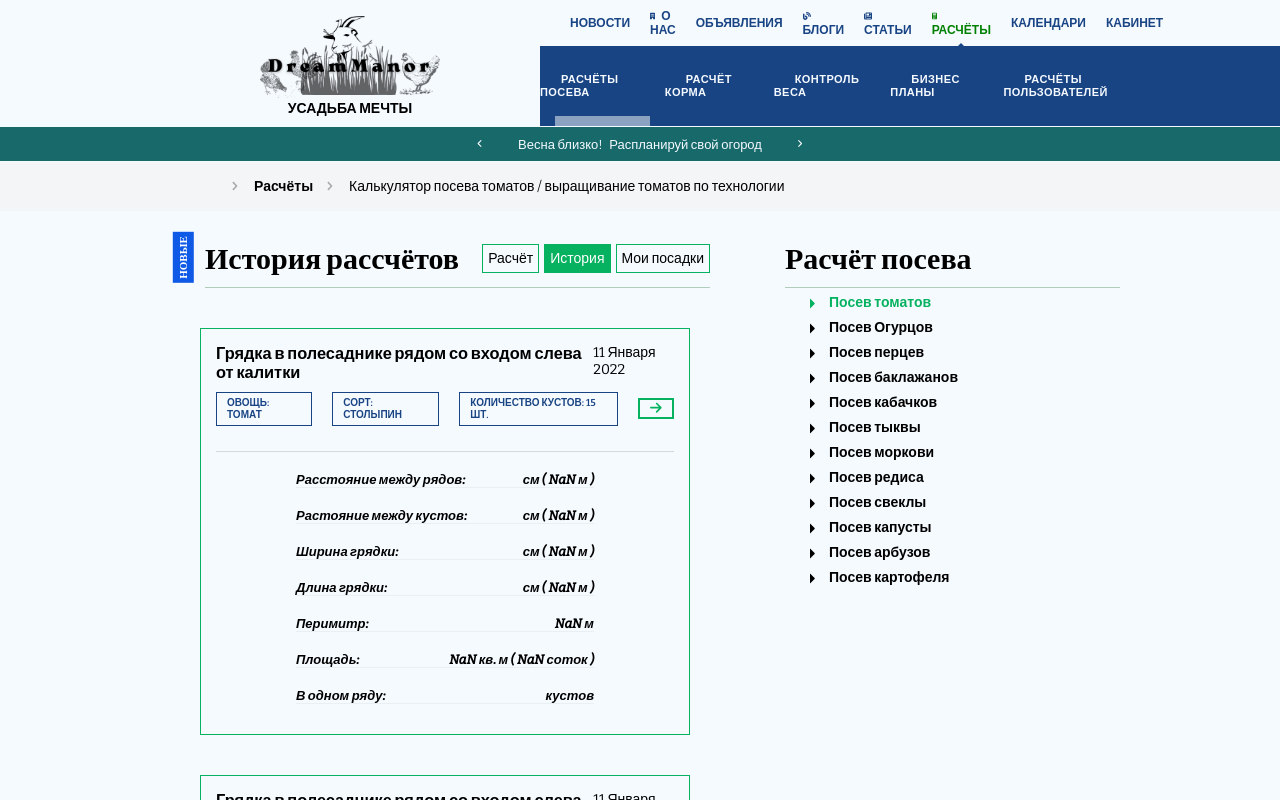
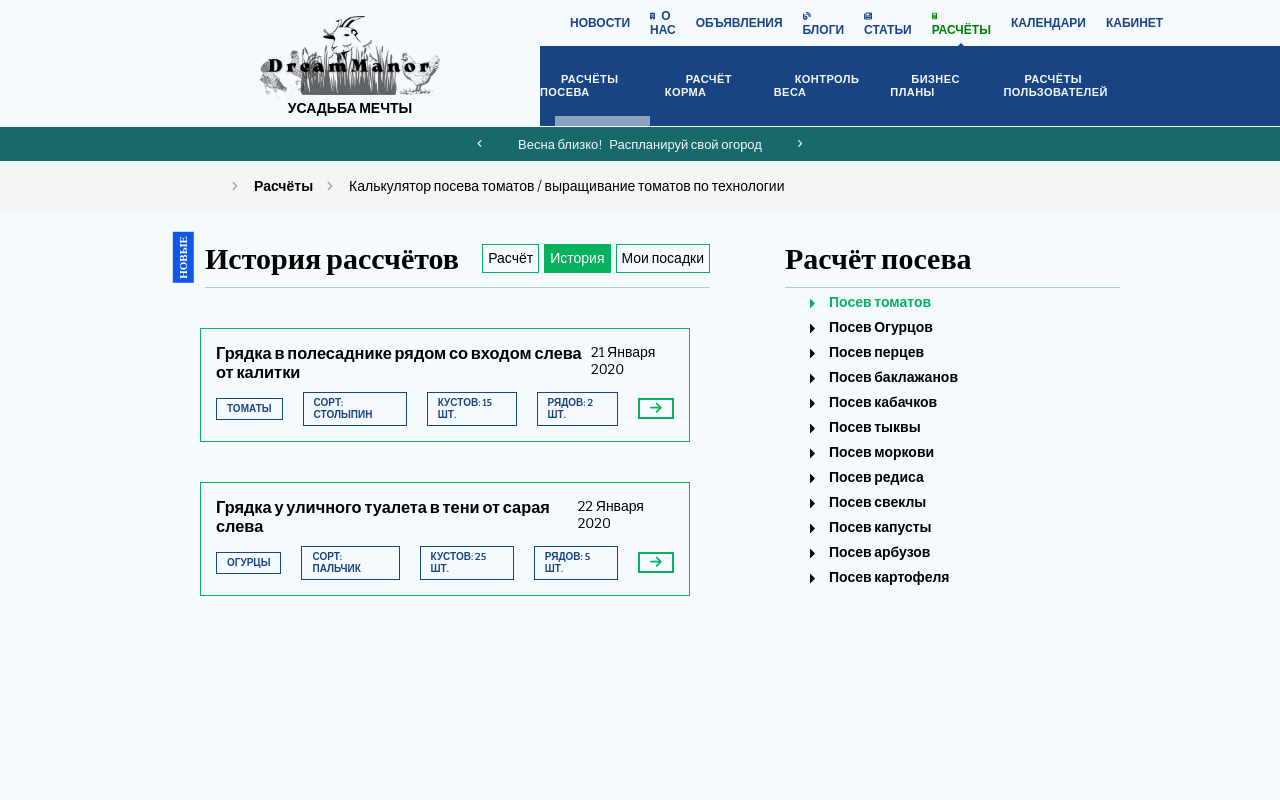
Before and after one commit to kochenov/dreammanorV, a Vue app: page /seeding in a window 1280 px wide. Both pictures are taken after a click on the link "История". Shown: the top 800 px of the page. Built offline with nearby package versions, Linux system fonts and the light colour scheme.

Commit message:
Добавил пример истории расчётов размеров грядок

```diff
--- a/src/components/box/tab-panel/HistorySeeding.vue
+++ b/src/components/box/tab-panel/HistorySeeding.vue
@@ -3,54 +3,65 @@
     <div class="history-seeding">
       <div v-for="item in history" :key="item.id" class="item">
         <div class="title">
-          <h3>Грядка в полесаднике рядом со входом слева от калитки</h3>
-          <span class="date-history">11 Января 2022</span>
+          <h3>{{ item.title }}</h3>
+          <span class="date-history">{{ item.dateAdd }}</span>
         </div>
         <div class="meta">
-          <div class="product-name ticket">Овощь: <span>Томат</span></div>
-          <div class="sort ticket">Сорт: <span>Столыпин</span></div>
+          <div class="product-name ticket">
+            <span>{{ item.vegetable }}</span>
+          </div>
+          <div class="sort ticket">
+            Сорт: <span>{{ item.sort }}</span>
+          </div>
           <div class="bushes ticket">
-            Количество кустов: <span>15 шт.</span>
+            Кустов: <span>{{ item.bushes }} шт.</span>
+          </div>
+          <div class="bushes ticket">
+            Рядов: <span>{{ item.rows }} шт.</span>
           </div>
           <div class="todgge">
-            <button>
-              <fa icon="arrow-right" />
+            <button @click="item.exp = !item.exp">
+              <fa v-if="!item.exp" icon="arrow-right" />
+              <fa v-if="item.exp" icon="arrow-down" />
             </button>
           </div>
         </div>
-        <div class="content">
+        <div v-show="item.exp" class="content">
           <div class="res-ogorod">
             <div class="row">
               <div>Расстояние между рядов:</div>
               <div>
-                {{ distanceBetweenRows }} см ( {{ distanceBetweenRows / 100 }} м
-                )
+                {{ item.distanceBetweenRows }} см (
+                {{ item.distanceBetweenRows / 100 }} м )
               </div>
             </div>
             <div class="row">
               <div>Растояние между кустов:</div>
               <div>
-                {{ distanceBetweenBushes }} см (
-                {{ distanceBetweenBushes / 100 }} м )
+                {{ item.distanceBetweenBushes }} см (
+                {{ item.distanceBetweenBushes / 100 }} м )
               </div>
             </div>
             <div class="row">
               <div>Ширина грядки:</div>
-              <div>{{ width }} см ( {{ width / 100 }} м )</div>
+              <div>{{ item.width }} см ( {{ item.width / 100 }} м )</div>
             </div>
             <div class="row">
               <div>Длина грядки:</div>
-              <div>{{ height }} см ( {{ height / 100 }} м )</div>
+              <div>{{ item.height }} см ( {{ item.height / 100 }} м )</div>
             </div>
             <div class="row">
               <div>Перимитр:</div>
-              <div>{{ (2 * (width + height)) / 100 }} м</div>
+              <div>{{ (2 * (item.width + item.height)) / 100 }} м</div>
             </div>
             <div class="row">
               <div>Площадь:</div>
               <div>
-                {{ ((width / 100) * (height / 100)).toFixed(1) }} кв. м (
-                {{ ((width / 100) * (height / 100) * 0.01).toFixed(1) }}
+                {{ ((item.width / 100) * (item.height / 100)).toFixed(1) }} кв.
+                м (
+                {{
+                  ((item.width / 100) * (item.height / 100) * 0.01).toFixed(1)
+                }}
                 соток )
               </div>
             </div>
@@ -68,7 +79,38 @@
 export default {
   data() {
     return {
-      history: [{ id: 1 }, { id: 2 }],
+      history: [
+        {
+          id: 1,
+          exp: false,
+          title: "Грядка в полесаднике рядом со входом слева от калитки",
+          vegetable: "Томаты",
+          bushes: 15,
+          sort: "Столыпин",
+          rows: 2,
+          distanceBetweenRows: 60,
+          distanceBetweenBushes: 50,
+          oneRows: 7,
+          width: 1400,
+          height: 1800,
+          dateAdd: "21 Января 2020",
+        },
+        {
+          id: 2,
+          exp: false,
+          title: "Грядка у уличного туалета в тени от сарая слева",
+          vegetable: "Огурцы",
+          bushes: 25,
+          sort: "Пальчик",
+          rows: 5,
+          distanceBetweenRows: 60,
+          distanceBetweenBushes: 50,
+          oneRows: 7,
+          width: 1300,
+          height: 1700,
+          dateAdd: "22 Января 2020",
+        },
+      ],
     };
   },
 };
```
